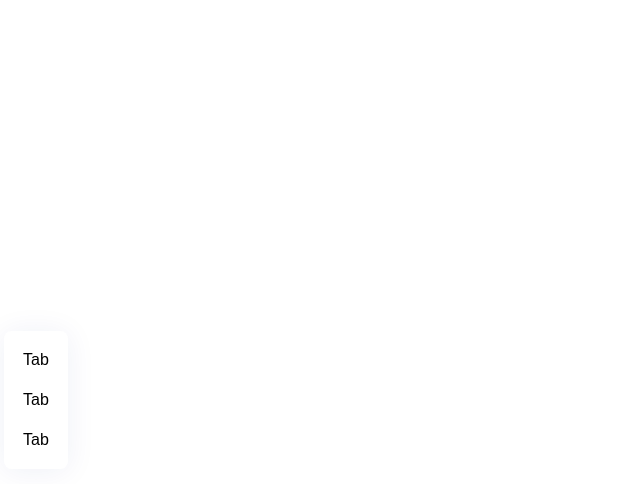
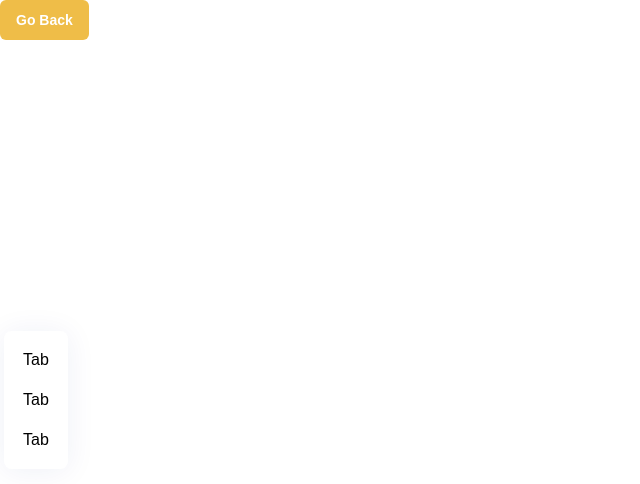
Before and after one commit to michaldobiezynski/threejs-shirts, a React (Vite) app in the folder client/: page / in a window 1280 px wide. Both pictures are taken after a click on the button "Customize It". Shown: the top 484 px of the page, without its empty margins (0-640 px from the left). Built offline with nearby package versions, Linux system fonts and the light colour scheme; a web font is replaced by a local one.

Commit message:
add custom button to customizer page

```diff
--- a/client/src/pages/Customizer.jsx
+++ b/client/src/pages/Customizer.jsx
@@ -36,10 +36,20 @@
                     tab={tab}
                     activeTab={snap.editorTab}
                     setTab={state.setEditorTab}
+                    handleClick={() => {}}
                   />
                 ))}
               </div>
             </div>
+          </motion.div>
+
+          <motion.div className="absolte z-10 top-5 right-5" {...fadeAnimation}>
+            <CustomButton
+              type="filled"
+              title="Go Back"
+              handleClick={() => (state.intro = true)}
+              customStyles="w-fit px-4 py-2.5 font-bold text-sm"
+            />
           </motion.div>
         </>
       )}
```
